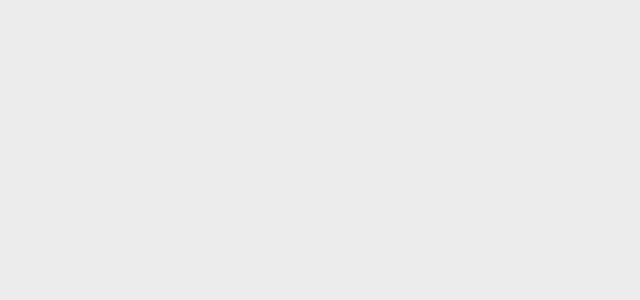
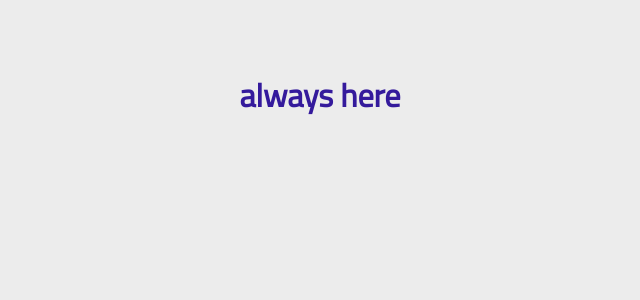
Before and after one commit to Katka44/Blog-App-React-Redux, a React (Create React App) app: page / in a window 1280 px wide. Shown: the top 300 px of the page, without its empty margins (320-960 px from the left). Built offline with nearby package versions, Linux system fonts and the light colour scheme.

Commit message:
routing test

```diff
--- a/src/App.js
+++ b/src/App.js
@@ -260,6 +260,7 @@ class App extends Component {
 
         return (
             <div className="App">
+                <h1>always here</h1>
                 <Route
                     exact
                     path="/blog-live/signUp"
```
